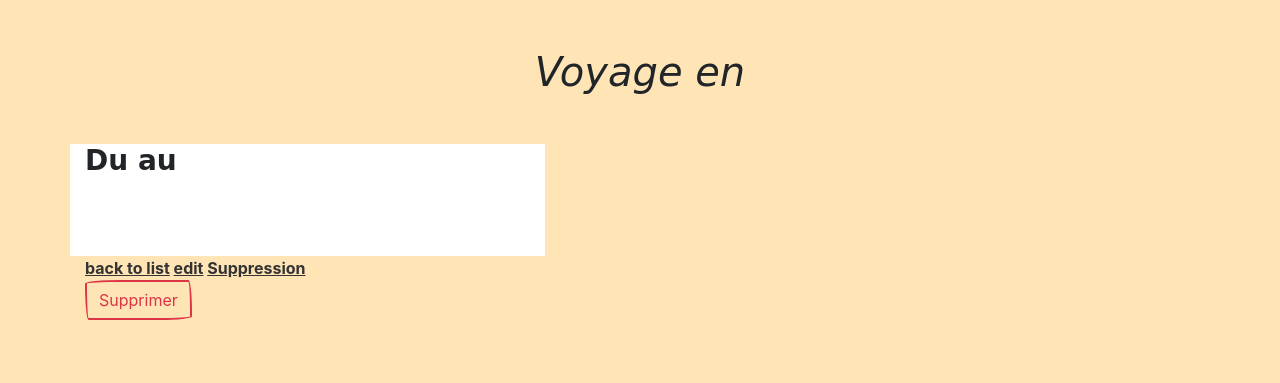
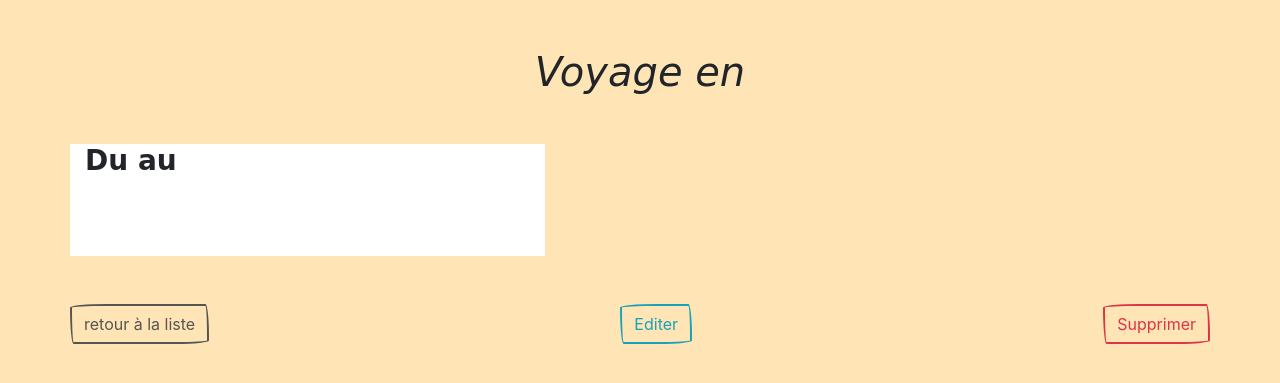
Before and after one commit to JDBOC/carnetdevoyage, a Symfony app: template templates/voyage/show.html.twig in a window 1280 px wide. Shown: the part 60-443 px from the top of the page. Run offline with Twig, Linux system fonts and the light colour scheme; the template is opened without the code that fills it, so the values that code supplies are empty; some libraries are stand-ins or nearby versions; some web fonts are replaced.

Commit message:
refactorisation partielle

```diff
--- a/templates/voyage/_form.html.twig
+++ b/templates/voyage/_form.html.twig
@@ -4,5 +4,5 @@
 
 {{ form_start(form) }}
     {{ form_widget(form) }}
-    <button class="btn btn-outline-success">{{ button_label|default('Save') }}</button>
+    <button class="btn btn-outline-success justify-content-end">{{ button_label|default('Save') }}</button>
 {{ form_end(form) }}
--- a/templates/voyage/edit.html.twig
+++ b/templates/voyage/edit.html.twig
@@ -1,13 +1,13 @@
 {% extends 'base.html.twig' %}
 
-{% block title %}Edit Voyage{% endblock %}
+{% block title %}Edition{% endblock %}
 {% form_theme form 'partiels/_collection.html.twig' %}
 
 {% block body %}
     <div class="container">
-    <h1>Edit Voyage</h1>
+    <h1 class="text-center mt-lg-3">Edition du voyage en {{ voyage.lieu }}</h1>
     {{ include('voyage/_form.html.twig', {'button_label': 'Update'}) }}
-    <a href="{{ path('voyage_index') }}">back to list</a>
+    <a href="{{ path('voyage_index') }}" class="btn btn-outline-secondary">Retour à la liste</a>
     {{ include('voyage/_delete_form.html.twig') }}
     </div>
 {% endblock %}
--- a/templates/voyage/show.html.twig
+++ b/templates/voyage/show.html.twig
@@ -19,25 +19,15 @@
     <p class="d-flex p-lg-5">
       {{ voyage.description|raw }}
     </p>
+    <h3></h3>
   </div>
 </div>
+<div class="row mt-md-5 justify-content-between">
+  <a href="{{ path('voyage_index') }}" class="btn btn-outline-secondary">retour à la liste</a>
 
-
-
-
-
-
-
-
-
-
-  <a href="{{ path('voyage_index') }}">back to list</a>
-
-  <a href="{{ path('voyage_edit', {'slug': voyage.slug}) }}">edit</a>
-
-  <a href="{{ path('voyage_delete', {'slug': voyage.slug}) }}">Suppression</a>
+  <a href="{{ path('voyage_edit', {'slug': voyage.slug}) }}" class="btn btn-outline-info">Editer</a>
 
   {{ include('voyage/_delete_form.html.twig') }}
 </div>
-
+  </div>
   {% endblock %}
```
